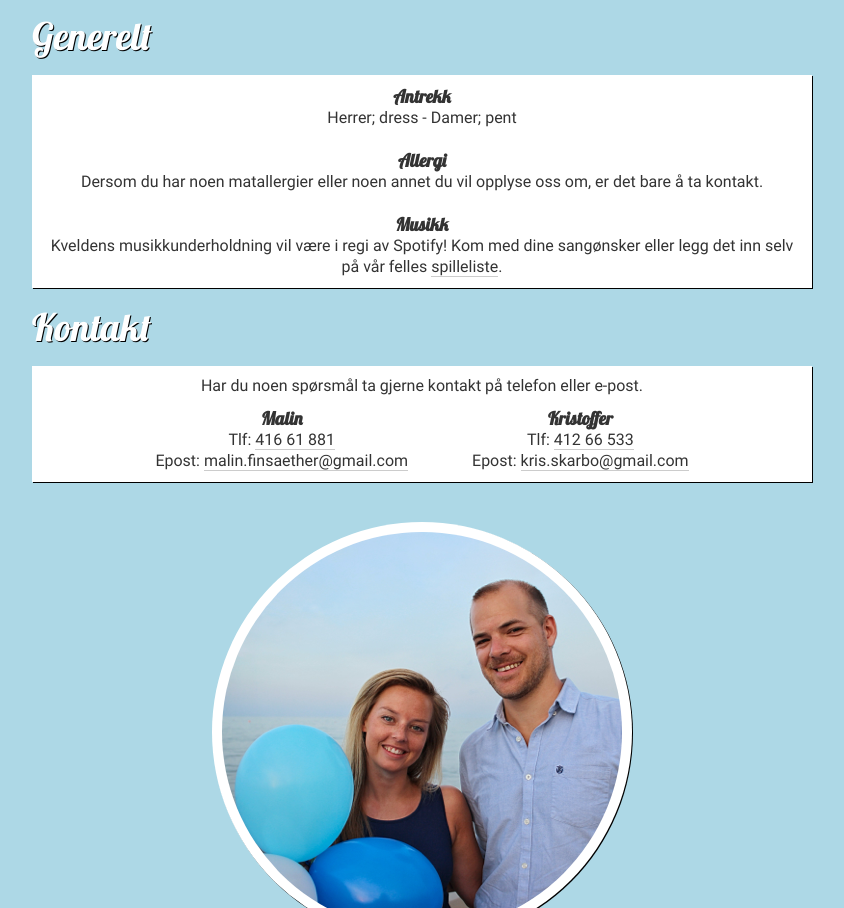
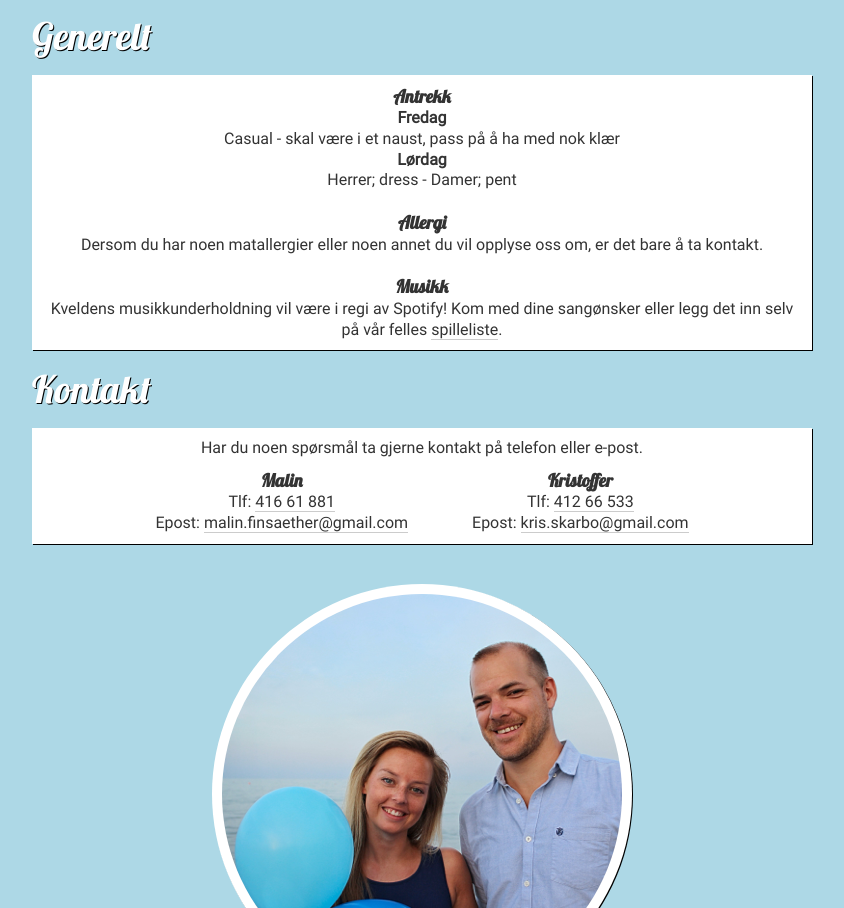
Before and after one commit to Skarbo/Brullyp, a website: page public/index.html in a window 1280 px wide. Shown: the part 4268-5176 px from the top of the page, without its empty margins (218-1062 px from the left). Drawn offline with Linux system fonts and the light colour scheme; some packages are replaced by stand-ins of ours.

Commit message:
Attire friday

```diff
--- a/public/index.html
+++ b/public/index.html
@@ -423,7 +423,8 @@
             <wrapper general>
                 <h3>Antrekk</h3>
 
-                <p>Herrer; dress - Damer; pent</p>
+                <p><strong>Fredag</strong><br />Casual - skal være i et naust, pass på å ha med nok klær</p>
+                <p><strong>Lørdag</strong><br />Herrer; dress - Damer; pent</p>
 
                 <h3>Allergi</h3>
 
```
